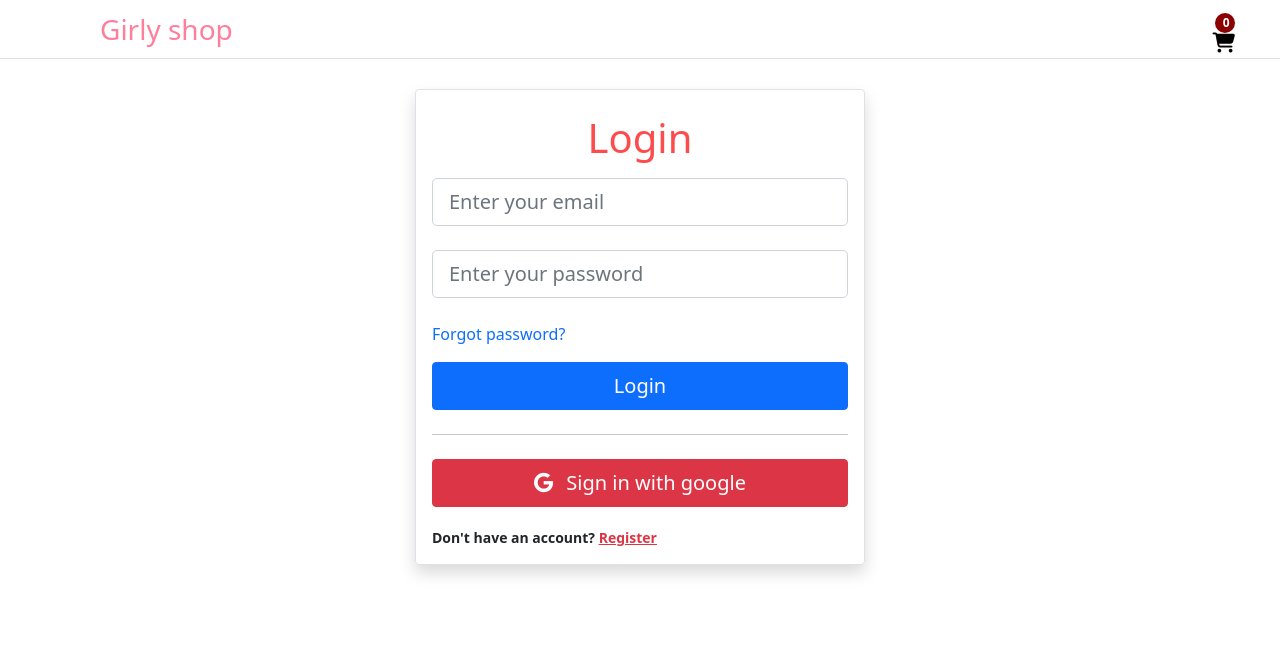
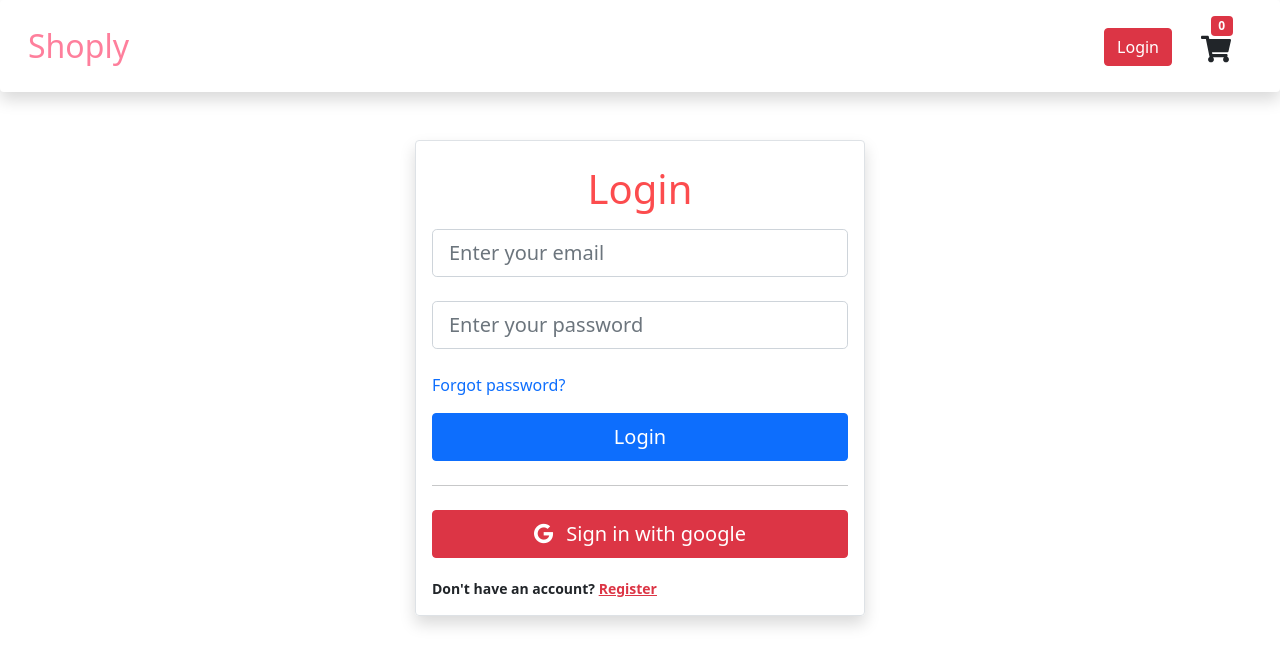
Before and after one commit to nadasuhailAyesh12/merce, a React (Vite) app in the folder client/: page /login in a window 1280 px wide. Shown: the top 666 px of the page. Built offline with nearby package versions, Linux system fonts and the light colour scheme.

Commit message:
enhance styles and customize search

```diff
--- a/client/src/App.jsx
+++ b/client/src/App.jsx
@@ -1,4 +1,4 @@
-import React, { useState } from "react";
+import React from "react";
 import { ToastContainer } from "react-toastify";
 import "react-toastify/dist/ReactToastify.css";
 import { useRoutes } from "react-router-dom";
@@ -6,17 +6,16 @@ import routes from "./routes";
 import { Provider } from "react-redux";
 import { PersistGate } from "redux-persist/integration/react";
 import store, { persistor } from "./store";
-import Navbar from "./components/Common/Navbar";
+import Header from "./components/Common/Navbar";
 
 const App = () => {
   const routing = useRoutes(routes);
-  const [showSearch,setShowSearch]=useState(false)
 
   return (
     <>
       <Provider store={store}>
         <PersistGate persistor={persistor}>
-          <Navbar showSearch={showSearch} setShowSearch={showSearch} />
+          <Header />
           {routing}
           <ToastContainer />
         </PersistGate>
--- a/client/src/components/Common/Navbar/index.jsx
+++ b/client/src/components/Common/Navbar/index.jsx
@@ -1,50 +1,100 @@
-import React, { useState } from "react";
+import React from "react";
 import Search from "../../product/search";
-import { useSelector } from "react-redux";
-import { Link, useLocation } from "react-router-dom";
+import { useLocation } from "react-router-dom";
+import Container from "react-bootstrap/Container";
+import Nav from "react-bootstrap/Nav";
+import Navbar from "react-bootstrap/Navbar";
+import NavDropdown from "react-bootstrap/NavDropdown";
+import { FaShoppingCart } from "react-icons/fa";
+import { useDispatch, useSelector } from "react-redux";
+import { toast } from "react-toastify";
+import { logout } from "../../../actions/authActions";
 
-import "./style.css";
+const Header = () => {
+  const location = useLocation();
+  const cartItems = useSelector((state) => state.cart.cartItems);
+  const { user, loading } = useSelector((state) => state.auth);
+  const dispatch = useDispatch();
 
-const Navbar = () => {
-  const location=useLocation()
-  const [showMobileNav, setShowMobileNav] = useState(false);
-  const cartItems = useSelector((state) => state.cart.cartItems);
+  const logoutHandler = async () => {
+    try {
+      const message = await dispatch(logout());
+      toast.success(message);
+    } catch (error) {
+      toast.error(error);
+    }
+  };
 
   return (
-    <nav className="navbar navbar-expand-sm navbar-light bg-white border-bottom">
-      <span>
-        <Link className="burgundy" to="/">
-          Girly shop
-        </Link>
-      </span>
+    <Navbar
+      expand="lg"
+      className="bg-body-tertiary shadow p-3 mb-5 bg-white rounded "
+    >
+      <Container fluid>
+        <Navbar.Brand href="/" style={{ fontSize: 32, color: "#fe7f9c" }}>
+          Shoply
+        </Navbar.Brand>
+        <Navbar.Toggle aria-controls="navbarScroll" />
+        <Navbar.Collapse id="navbarScroll">
+          <Nav
+            className="me-auto my-2 my-lg-0 "
+            style={{ maxHeight: "100px" }}
+            navbarScroll
+          >
+            {location.pathname === "/" && <Search />}
+          </Nav>
+          <Nav className="mr-100">
+            {user ? (
+              <>
+                <figure className="avatar item-rtl mt-2">
+                  <img
+                    src={user.avatar && user.avatar.url}
+                    className="rounded-circle"
+                  />
+                </figure>
 
-      <button className="navbar-toggler" type="button">
-        <span
-          className="navbar-toggler-icon"
-          onClick={() => setShowMobileNav(!showMobileNav)}
-        />
-      </button>
-      <div
-        className={
-          showMobileNav ? " navbar-collapse " : " navbar-collapse collapse"
-        }
-        id="navbarColor"
-      >
-        <ul className="navbar-nav">
-          {location.pathname==='/'&& <Search />}
+                <NavDropdown
+                  style={{ fontSize: 24, marginTop: 5 }}
+                  title={user && user.name}
+                  id="navbarScrollingDropdown"
+                >
+                  <NavDropdown.Item href="/me">Profile</NavDropdown.Item>
+                  <NavDropdown.Divider />
+                  <NavDropdown.Item href="/orders/me">Orders</NavDropdown.Item>
+                  <NavDropdown.Divider />
+                  <NavDropdown.Item onClick={logoutHandler} href="/login">
+                    Logout
+                  </NavDropdown.Item>
+                </NavDropdown>
+              </>
+            ) : (
+              !loading && (
+                <Nav.Link href="/login">
+                  <button className="btn btn-danger mt-1">Login</button>
+                </Nav.Link>
+              )
+            )}
 
-          <li className="nav-item ">
-            <Link to="/cart">
-              <div>
-                <span className="fa-sharp fa-solid fa-cart-shopping cart"></span>
-                <span className="badge">{cartItems.length}</span>
-              </div>
-            </Link>
-          </li>
-        </ul>
-      </div>
-    </nav>
+            <Nav.Link href="/cart">
+              <button
+                type="button"
+                className="btn"
+                style={{ position: "relative", top: 3 }}
+              >
+                <FaShoppingCart size={30} />
+                <span
+                  className="badge bg-danger"
+                  style={{ position: "absolute", right: 10, top: -12 }}
+                >
+                  {cartItems.length}
+                </span>
+              </button>
+            </Nav.Link>
+          </Nav>
+        </Navbar.Collapse>
+      </Container>
+    </Navbar>
   );
 };
 
-export default Navbar;
+export default Header;
--- a/client/src/components/product/productItem/index.jsx
+++ b/client/src/components/product/productItem/index.jsx
@@ -28,7 +28,7 @@ const ProductItem = ({ product }) => {
             <div className="ml-auto"></div>
           </div>
           <button
-            className="btn w-100 rounded my-2"
+            className="btn w-100 rounded my-2 btn-danger"
             onClick={() => {
               dispatch(addToCart(product));
             }}
--- a/client/src/components/product/search/index.jsx
+++ b/client/src/components/product/search/index.jsx
@@ -1,7 +1,6 @@
 import React from "react";
 import { useDispatch, useSelector } from "react-redux";
-import { useRef, } from "react";
-
+import Form from "react-bootstrap/Form";
 import "./style.css";
 import {
   setCurrentPage,
@@ -13,59 +12,41 @@ const Search = () => {
   const { searchQuery, selectedFilter, selectedSortingOption, currentPage } =
     useSelector((state) => state.products);
   const dispatch = useDispatch();
-  const searchInputRef = useRef(null);
-  //clear search when clicking outside
-  // useEffect(() => {
-  //   const handleDocumentClick = (event) => {
-  //     if (
-  //       searchInputRef.current &&
-  //       !searchInputRef.current.contains(event.target)
-  //     ) {
-  //       dispatch(setSearchQuery(""));
-  //       dispatch(
-  //         updateFilteredProducts(
-  //           searchQuery,
-  //           selectedFilter,
-  //           selectedSortingOption,
-  //           currentPage
-  //         )
-  //       );
-  //     }
-  //   };
 
-  //   document.addEventListener("click", handleDocumentClick);
-
-  //   return () => {
-  //     document.removeEventListener("click", handleDocumentClick);
-  //   };
-  // }, [searchQuery, selectedFilter, selectedSortingOption, currentPage]);
+  const handleSearch = (e) => {
+    dispatch(setCurrentPage(1));
+    dispatch(setSearchQuery(e.target.value));
+    dispatch(
+      updateFilteredProducts(
+        e.target.value,
+        selectedFilter,
+        selectedSortingOption,
+        currentPage
+      ))
+  };
 
   return (
-    <li
-      ref={searchInputRef}
-      className="nav-item rounded bg-light search-nav-item"
-    >
-      <input
-        type="text"
-        id="search"
-        className="bg-light"
-        placeholder="Search product"
-        value={searchQuery}
-        onChange={(e) => {
-          dispatch(setCurrentPage(1))
-          dispatch(setSearchQuery(e.target.value));
-          dispatch(
-            updateFilteredProducts(
-              e.target.value,
-              selectedFilter,
-              selectedSortingOption,
-              currentPage
-            )
-          );
-        }}
+    <div>
+    <Form className="d-flex " >
+      <Form.Control
+          type="search"
+          placeholder="Search product"
+          className="nav-item rounded bg-light search-nav-item me-2 "
+          value={searchQuery}
+          onChange={handleSearch}
+          onBlur={() => {
+            handleSearch({
+              target: {
+              value:""
+            }})
+          }
+        }
+          aria-label="Search product"
+
       />
-      <span className="fa fa-search text-muted" />
-    </li>
+
+      </Form>
+      </div>
   );
 };
 
--- a/client/src/components/user/profile/index.jsx
+++ b/client/src/components/user/profile/index.jsx
@@ -3,7 +3,6 @@ import { useSelector } from "react-redux";
 import Loader from "../../Common/loader";
 import { Link } from "react-router-dom";
 import "./style.css";
-import NavScrollExample from "../../Test";
 import UpdatePassword from "../../auth/updatePasswordModal";
 import UpdateProfile from "../updateProfileModal";
 
@@ -14,7 +13,7 @@ const Profile = () => {
 
   return (
     <>
-      <NavScrollExample />
+
       {loading ? (
         <Loader />
       ) : (
--- a/client/src/pages/ProductPage/index.jsx
+++ b/client/src/pages/ProductPage/index.jsx
@@ -1,7 +1,6 @@
 import React, { useEffect, useState } from "react";
 import { useSelector, useDispatch } from "react-redux";
 import "./style.css";
-import Navbar from "../../components/Common/Navbar";
 import ProductList from "../../components/product/productList";
 import Sort from "../../components/product/sort";
 import Filter from "../../components/product/filter";
@@ -34,13 +33,10 @@ const ProductPage = () => {
 
   return (
     <>
-      {/* ------------------------Header------------------------*/}
-      <Navbar showSearch={true} />
-
       {/* ------------------------Filter section ------------------------*/}
       <div className="filter">
         <button
-          className="btn btn-default"
+          className="btn btn-danger mb-3 "
           type="button"
           onClick={() => setMobileFilter(!showMobileFilter)}
         >
```
Also changed, not shown: client/src/components/product/productItem/style.css (+0 -10 lines).
